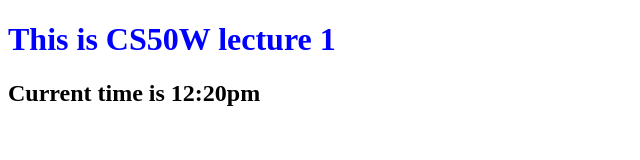
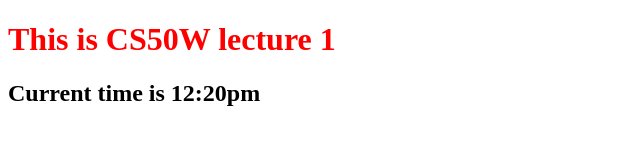
Before and after one commit to sungwhan1990/CS50W, a plain HTML site: page cs50w.html in a window 1280 px wide. Shown: the whole page, without its empty margins (0-640 px from the left). Drawn offline with Linux system fonts and the light colour scheme.

Commit message:
moved style and changed to red

```diff
--- a/cs50w.html
+++ b/cs50w.html
@@ -8,16 +8,28 @@
 git pull: pull what is available in web repository
 git log: show log of changes
 git reset --hard <commit hash>: go back to prior state of the repository based on commit hash
-git reset --hard origin/master: go back to the state of web repository
+git reset --hard origin/main: go back to the state of web repository
+
+main: master branch
+head: the branch now working on
+
+git branch: tell what branches exist and what branch currently working on
+git checkout -b <branch name>: create and switch to a new branch
+
 -->
 
 <!DOCTYPE html>
 <html lang="en">
     <head>
         <title>CS50W</title>
+        <style>
+            h1 {
+                color: red;
+            }
+        </style>
     </head>
     <body>
-        <h1 style="color:blue;">This is CS50W lecture 1</h1>
+        <h1>This is CS50W lecture 1</h1>
         <h2>Current time is 12:20pm</h2>
     </body>
 </html>
```
Also changed, not shown: cs50w_2.html (+5 -1 lines).
